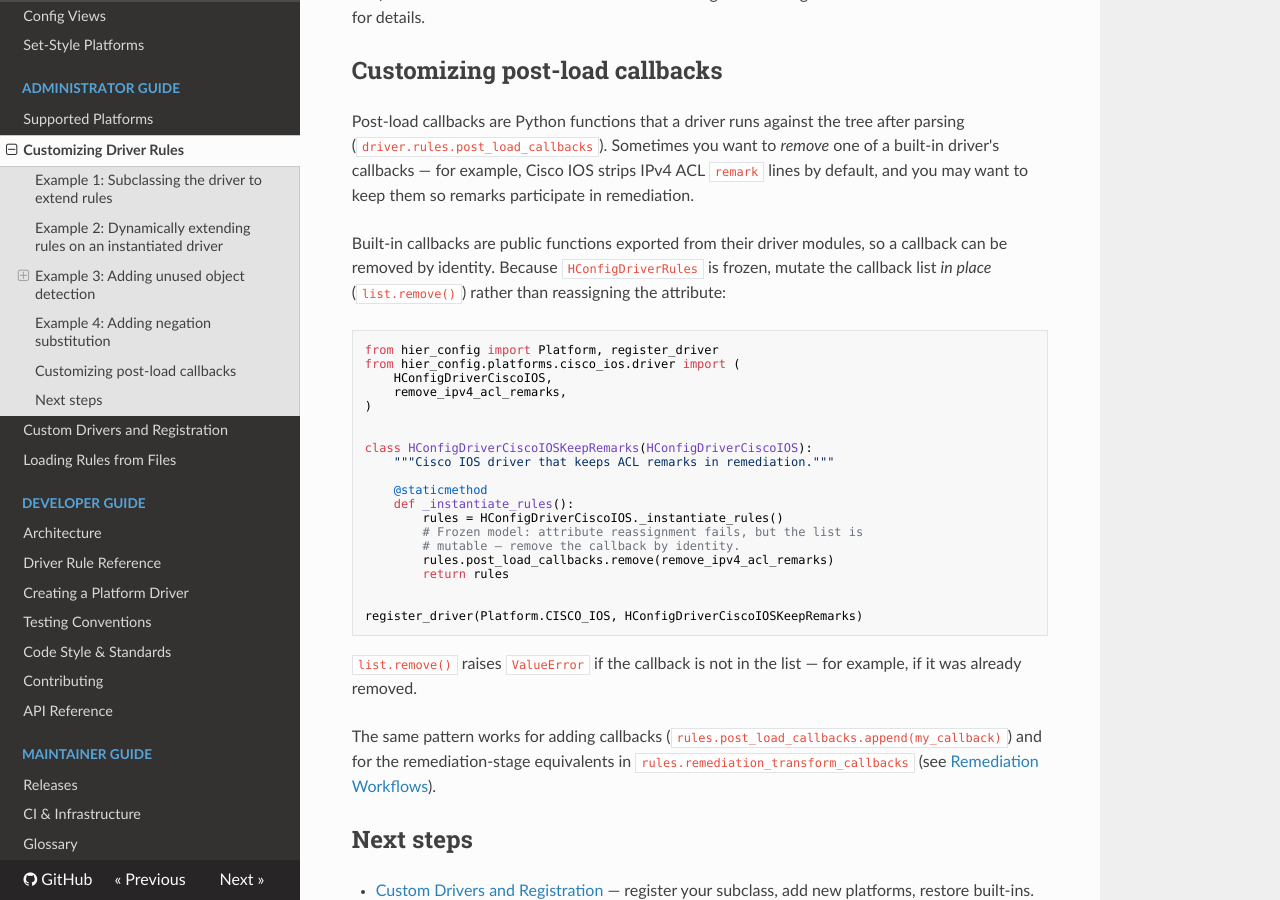
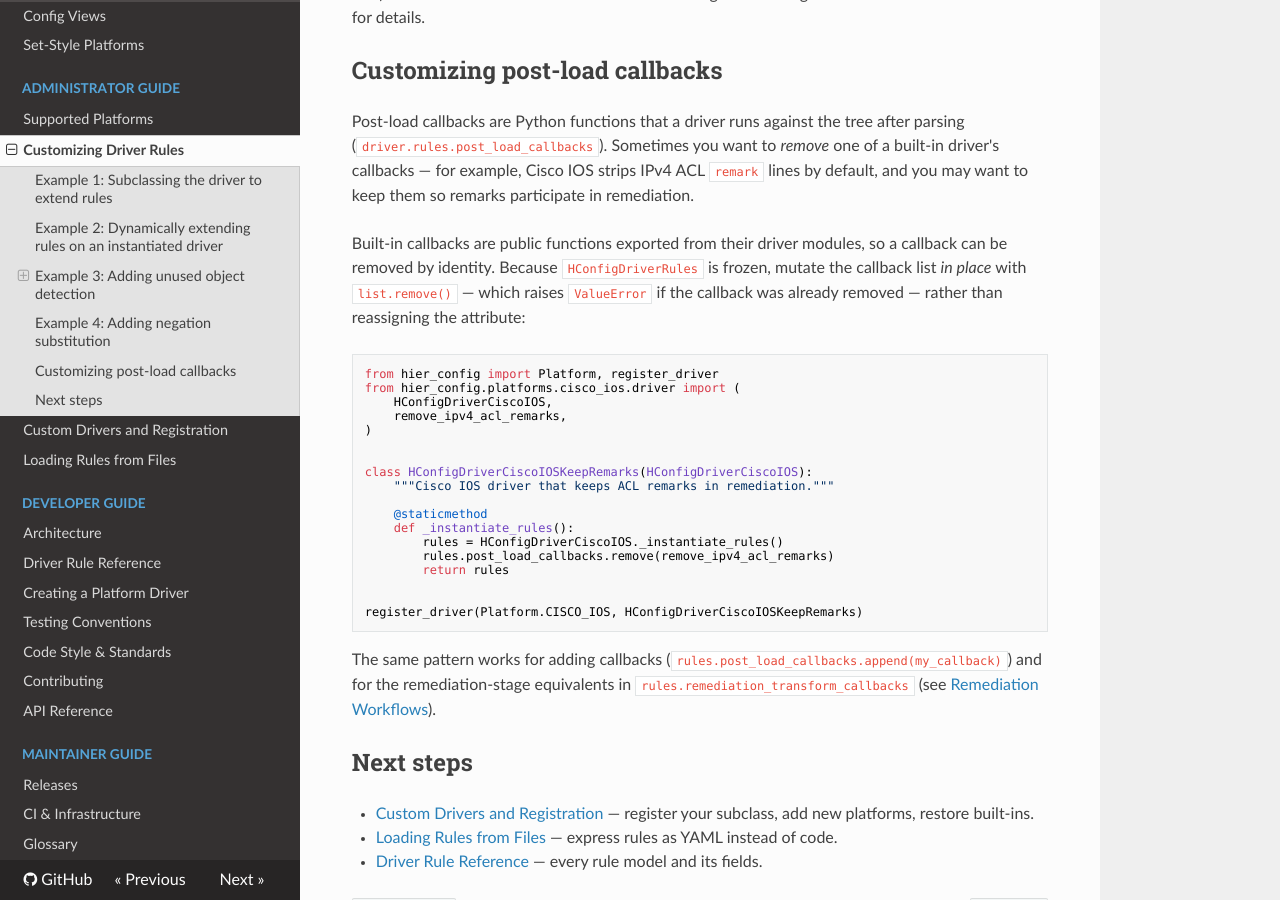
Before and after one commit to netdevops/hier_config, an MkDocs documentation site: the page built from docs/admin/customizing-rules.md, in a window 1280 px wide and 900 px high, scrolled down 4558 px. Built offline with MkDocs 1.6.1, drawn with Linux system fonts in a browser that asks for light colours; nearby versions of some CDN libraries.

Commit message:
Polish issue-286 tests and docs after review
Rename test_rm_ipv6_acl_sequence_numbers to match the callback's new
public spelling, drop docs-recipe prose that restated itself (the
frozen-model comment duplicated the sentence above the snippet; the
ValueError caveat folds into that sentence), and trim the changelog
entry to the user-visible change.

````diff
--- a/docs/admin/customizing-rules.md
+++ b/docs/admin/customizing-rules.md
@@ -258,7 +258,7 @@ driver.rules.negation.append(
 
 Post-load callbacks are Python functions that a driver runs against the tree after parsing (`driver.rules.post_load_callbacks`). Sometimes you want to *remove* one of a built-in driver's callbacks — for example, Cisco IOS strips IPv4 ACL `remark` lines by default, and you may want to keep them so remarks participate in remediation.
 
-Built-in callbacks are public functions exported from their driver modules, so a callback can be removed by identity. Because `HConfigDriverRules` is frozen, mutate the callback list *in place* (`list.remove()`) rather than reassigning the attribute:
+Built-in callbacks are public functions exported from their driver modules, so a callback can be removed by identity. Because `HConfigDriverRules` is frozen, mutate the callback list *in place* with `list.remove()` — which raises `ValueError` if the callback was already removed — rather than reassigning the attribute:
 
 ```python
 from hier_config import Platform, register_driver
@@ -274,16 +274,12 @@ class HConfigDriverCiscoIOSKeepRemarks(HConfigDriverCiscoIOS):
     @staticmethod
     def _instantiate_rules():
         rules = HConfigDriverCiscoIOS._instantiate_rules()
-        # Frozen model: attribute reassignment fails, but the list is
-        # mutable — remove the callback by identity.
         rules.post_load_callbacks.remove(remove_ipv4_acl_remarks)
         return rules
 
 
 register_driver(Platform.CISCO_IOS, HConfigDriverCiscoIOSKeepRemarks)
 ```
-
-`list.remove()` raises `ValueError` if the callback is not in the list — for example, if it was already removed.
 
 The same pattern works for adding callbacks (`rules.post_load_callbacks.append(my_callback)`) and for the remediation-stage equivalents in `rules.remediation_transform_callbacks` (see [Remediation Workflows](../user/remediation-workflows.md#the-remediation-transform-pipeline)).
 
````
Also changed, not shown: CHANGELOG.md (+1 -2 lines), 1 other file.
